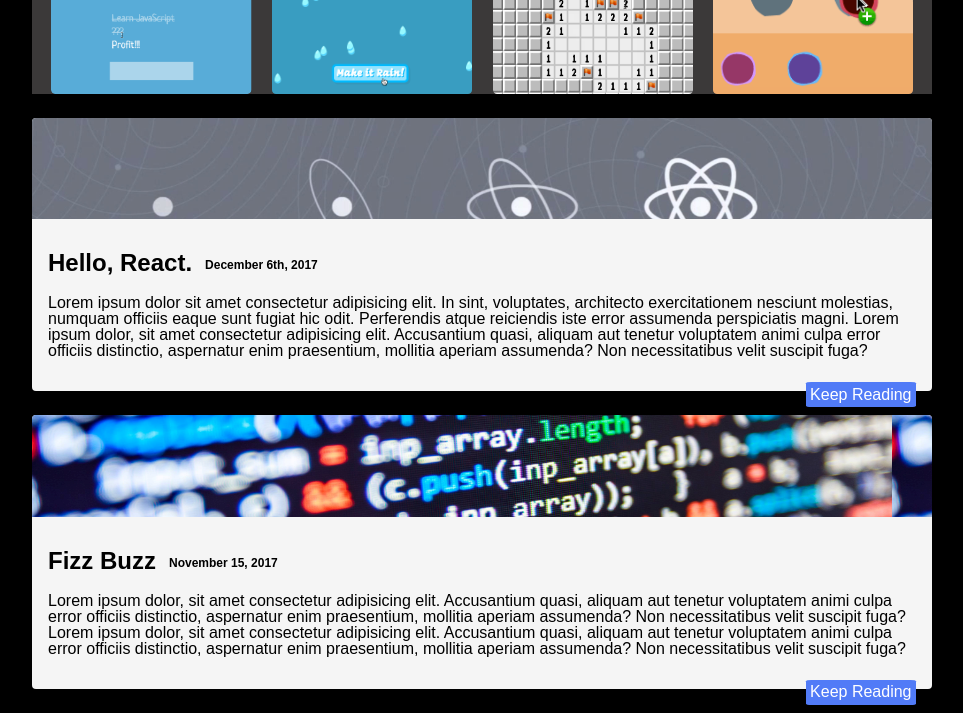
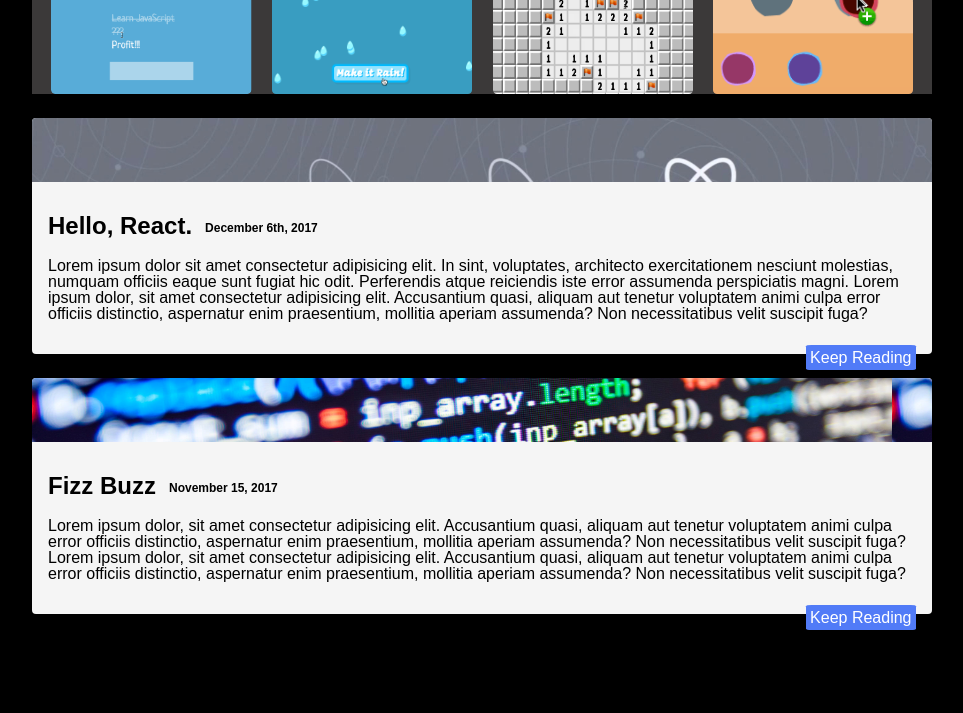
Before and after one commit to alsleaders/mock-portfolio, a website: page public/index.html in a window 1280 px wide. Shown: the part 450-1163 px from the top of the page, without its empty margins (158-1121 px from the left). Drawn offline with Linux system fonts and the light colour scheme.

Commit message:
code cleaned up; it's Jack Nicholson now

```diff
--- a/public/index.html
+++ b/public/index.html
@@ -29,42 +29,24 @@
     <main>
       <img id="react">
       <article class="text-box">
-        <header class="image-header1">
-            <!-- this will be background  -->
-        <h1>
-          <!-- Hello, React. <h2>December 6th, 2017</h2> -->
-        </h1>
-      </header>
+        <header class="image-header1"></header>
         <p id="blog-text">  <h2>Hello, React. <p>December 6th, 2017</p>
           </h2>
-          <p id="lorem">Lorem ipsum dolor sit amet consectetur adipisicing elit. In sint, voluptates, architecto exercitationem nesciunt molestias, numquam officiis eaque sunt fugiat hic odit. Perferendis atque reiciendis iste error assumenda perspiciatis magni.             Lorem ipsum dolor, sit amet consectetur adipisicing elit. Accusantium quasi, aliquam aut tenetur voluptatem animi culpa error officiis distinctio, aspernatur enim praesentium, mollitia aperiam assumenda? Non necessitatibus velit suscipit fuga?
-            </p>
-          <p id="keep-reading"> Keep Reading
-            <!-- This will have relative positioning -->
-          </p>
+          <p id="lorem">Lorem ipsum dolor sit amet consectetur adipisicing elit. In sint, voluptates, architecto exercitationem nesciunt molestias, numquam officiis eaque sunt fugiat hic odit. Perferendis atque reiciendis iste error assumenda perspiciatis magni.             Lorem ipsum dolor, sit amet consectetur adipisicing elit. Accusantium quasi, aliquam aut tenetur voluptatem animi culpa error officiis distinctio, aspernatur enim praesentium, mollitia aperiam assumenda? Non necessitatibus velit suscipit fuga?</p>
+          <p id="keep-reading"> Keep Reading</p>
         </p>
       </article>
       <img id="codepic">
       <article class="text-box">
-          <header class="image-header2">
-            <!-- this will be background  -->
-          <h1>
-            <!-- Fizz Buzz
-              <h2>November 15, 2017</h2>             -->
-          </h1>
-        </header>
+          <header class="image-header2"></header>
           <p id="blog-text"> <h2>Fizz Buzz
           <p>November 15, 2017</p>
           </h2>
-           <p id="lorem"> Lorem ipsum dolor, sit amet consectetur adipisicing elit. Accusantium quasi, aliquam aut tenetur voluptatem animi culpa error officiis distinctio, aspernatur enim praesentium, mollitia aperiam assumenda? Non necessitatibus velit suscipit fuga?            Lorem ipsum dolor, sit amet consectetur adipisicing elit. Accusantium quasi, aliquam aut tenetur voluptatem animi culpa error officiis distinctio, aspernatur enim praesentium, mollitia aperiam assumenda? Non necessitatibus velit suscipit fuga?
-        </p>
-              <p id="keep-reading"> Keep Reading
-                <!-- This will have relative positioning -->
-              </p>
+           <p id="lorem"> Lorem ipsum dolor, sit amet consectetur adipisicing elit. Accusantium quasi, aliquam aut tenetur voluptatem animi culpa error officiis distinctio, aspernatur enim praesentium, mollitia aperiam assumenda? Non necessitatibus velit suscipit fuga?            Lorem ipsum dolor, sit amet consectetur adipisicing elit. Accusantium quasi, aliquam aut tenetur voluptatem animi culpa error officiis distinctio, aspernatur enim praesentium, mollitia aperiam assumenda? Non necessitatibus velit suscipit fuga?</p>
+              <p id="keep-reading"> Keep Reading</p>
             </p>
       </article>
     </main>
-    <!-- Everything below here is fine ingore it -->
     <footer>
       <ul class="be-stacked">
         <li> Stay Connected</li>
```
Also changed, not shown: public/screen.css (+0 -37 lines).
